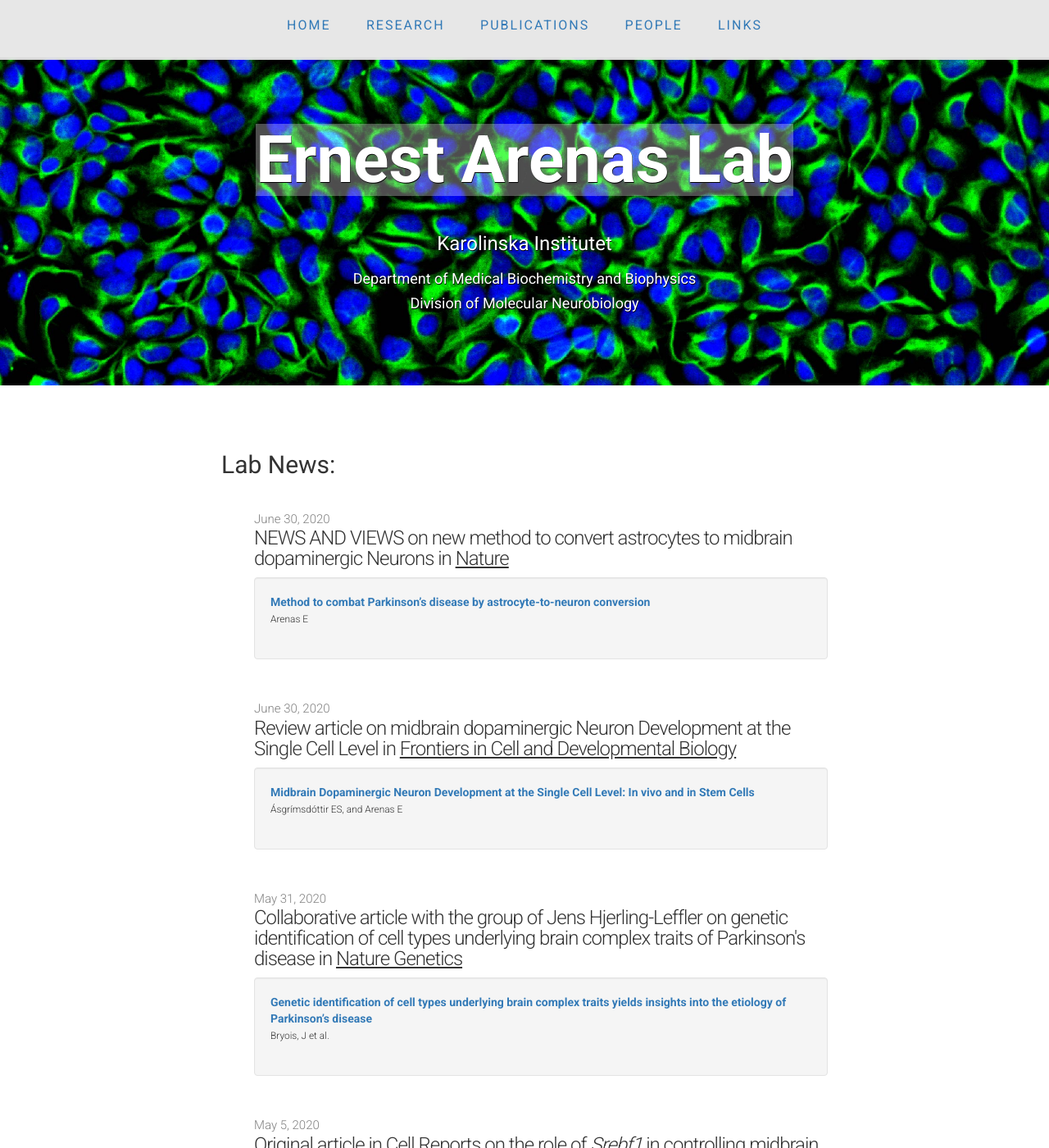
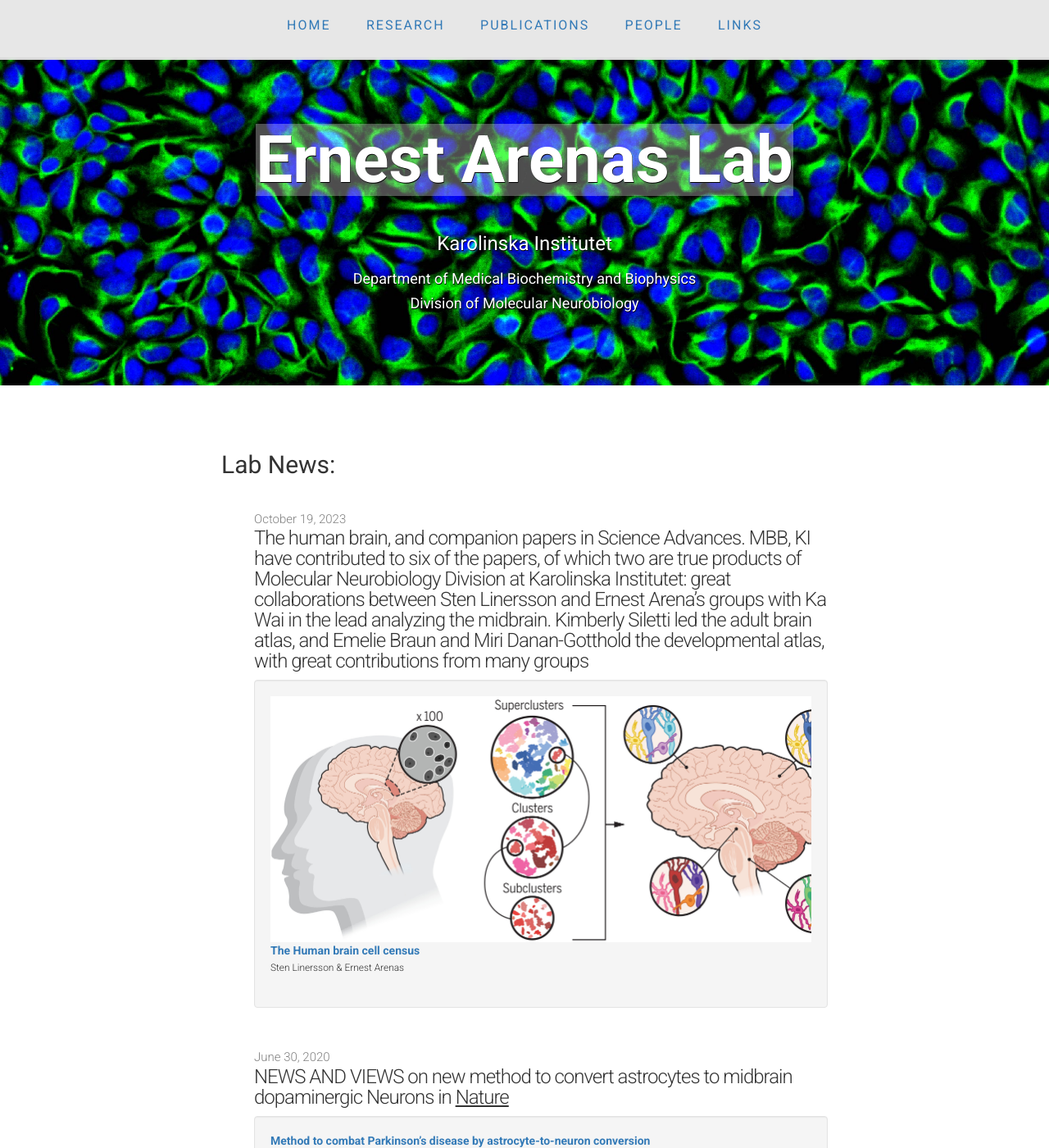
Before and after one commit to ArenasLab/arenaslab.github.io, a Jekyll site: the page index.html, which Jekyll copies as it is, in a window 1280 px wide and 1400 px high. Shown: the whole window at 82% size. Built offline with Jekyll 4.4.1, drawn with Linux system fonts in a browser that asks for light colours; comment, search, counter and statistics services are not loaded.

Commit message:
Update index.html

```diff
--- a/index.html
+++ b/index.html
@@ -100,6 +100,22 @@
            <p>&nbsp;</p>
 
 :END TEMPLATE -->
+<li>
+            <span class="post-date">October 19, 2023</span>
+            <span class="post-link">The human brain, and companion papers in Science Advances. MBB, KI have contributed to six of the papers, of which two are true products of Molecular Neurobiology Division at Karolinska Institutet: great collaborations between Sten Linersson and Ernest Arena’s groups with Ka Wai in the lead analyzing the midbrain. Kimberly Siletti led the adult brain atlas, and Emelie Braun and Miri Danan-Gotthold the developmental atlas, with great contributions from many groups</span>
+          </li>
+          <div class="well">
+            <li class="media">
+              <div class="media-body">
+                <img class="pull-left" style="margin-right:10px;" src="/img/science.add7046-fa.jpg" height="300px";>
+                  <strong class="media-heading"><a href="https://www.science.org/toc/science/382/6667">The Human brain cell census</a></strong>
+                <p><small>Sten Linersson & Ernest Arenas</small></p>
+              </div>
+             </li>
+           </div>
+           <p>&nbsp;</p>
+
+
 <li>
   <span class="post-date">June 30, 2020</span>
   <span class="post-link">NEWS AND VIEWS on new method to convert astrocytes to midbrain dopaminergic Neurons in <u>Nature</u></span>
```
